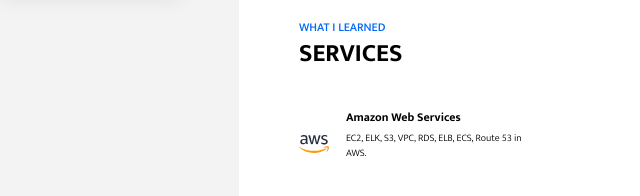
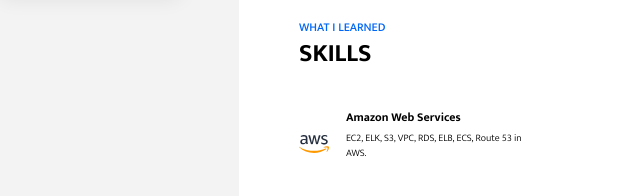
Before and after one commit to ritikvirus/Web_Resume, a website: page index.html in a window 1280 px wide. Shown: the part 811-1007 px from the top of the page, 61-701 px from the left. Drawn offline with Linux system fonts and the light colour scheme.

Commit message:
Update index.html

```diff
--- a/index.html
+++ b/index.html
@@ -143,7 +143,7 @@
             </section>
             <section class="services-section">
                 <h6 class="section-subtitle">WHAT I LEARNED</h6>
-                <h2 class="section-title">SERVICES</h2>
+                <h2 class="section-title">SKILLS</h2>
                 <div class="row">
                     <div class="media service-card col-lg-6">
                         <div class="service-icon">
```
